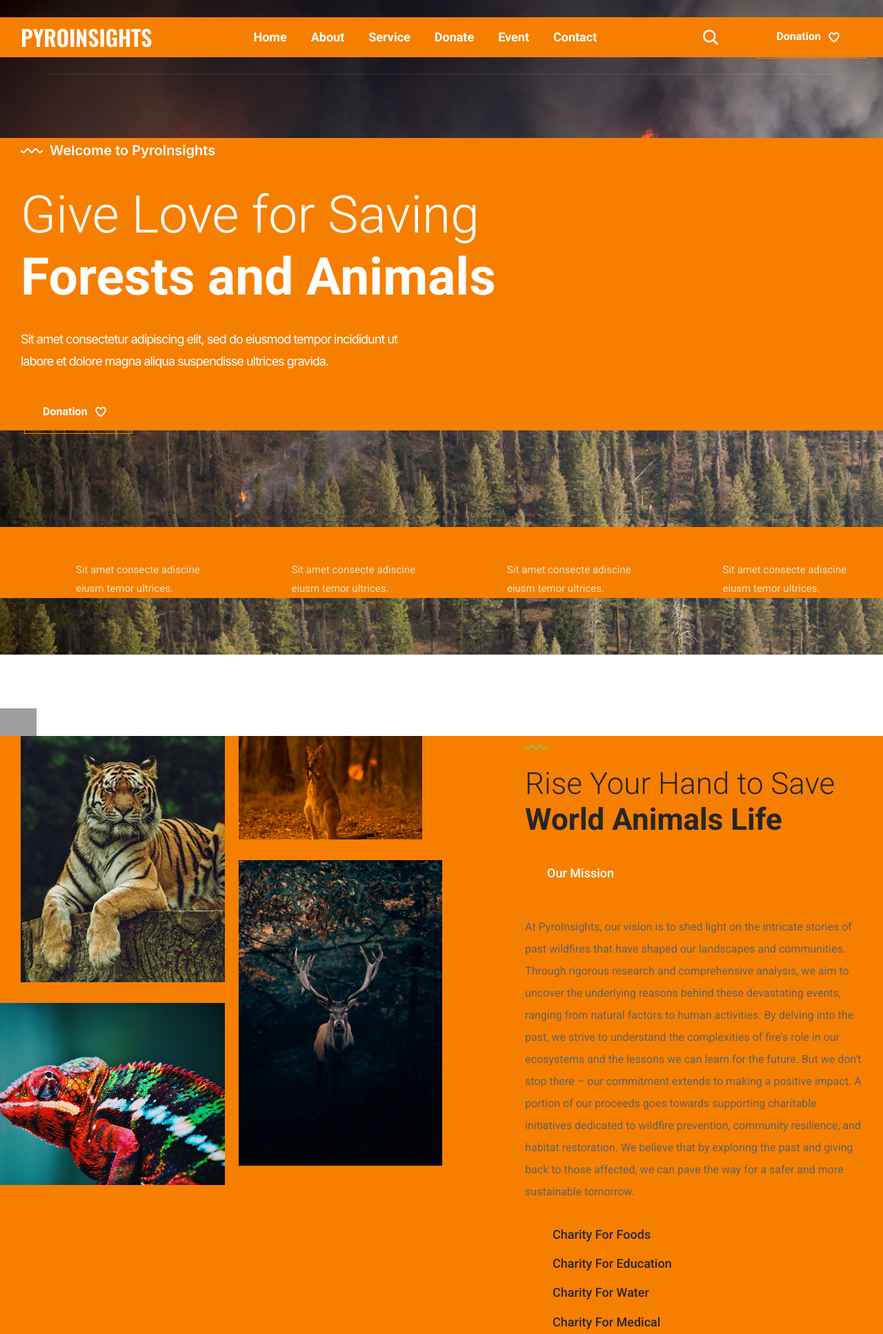
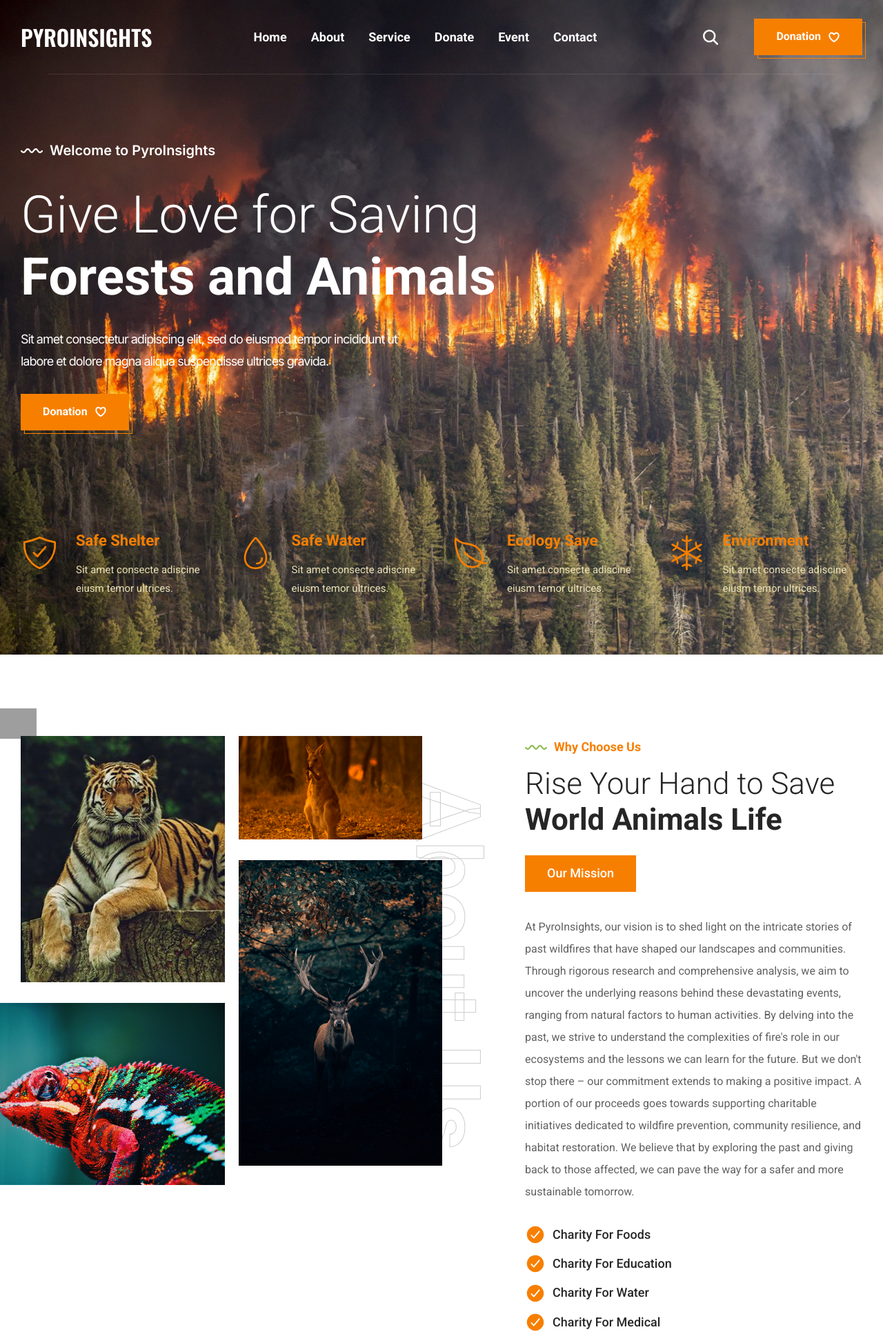
Before and after one commit to natimerry/pyroinsights, a Flask app: page / in a window 1280 px wide. Shown: the top 1934 px of the page at 69% size. Run offline with Flask 3, Linux system fonts and the light colour scheme; grey boxes are pictures that could not be loaded.

```diff
--- a/static/css/style.css
+++ b/static/css/style.css
@@ -1508,7 +1508,6 @@ body {
      */
 
   .container {
-    background-color: var(--orange);
     max-width: 1400px;
     width: 100%;
     margin-inline: auto;
```
